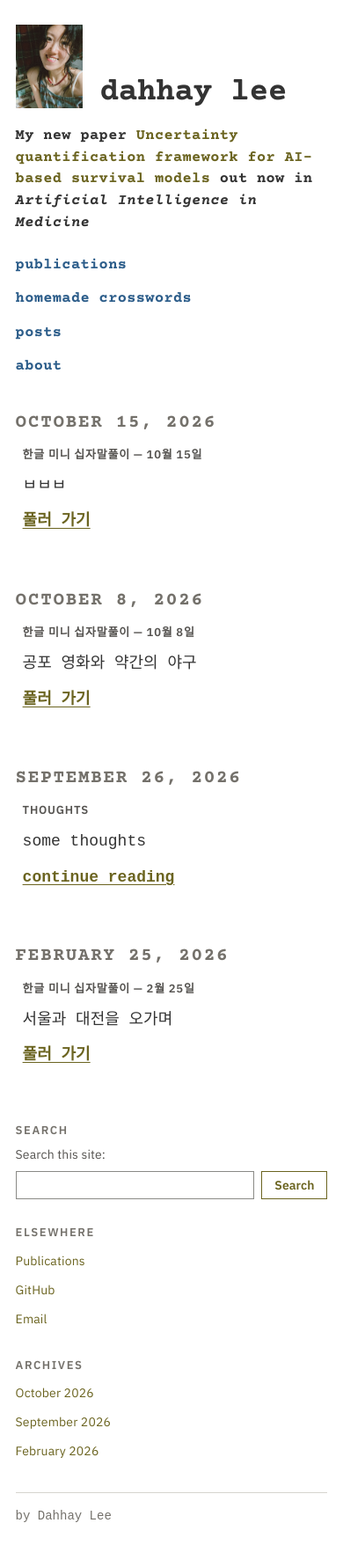
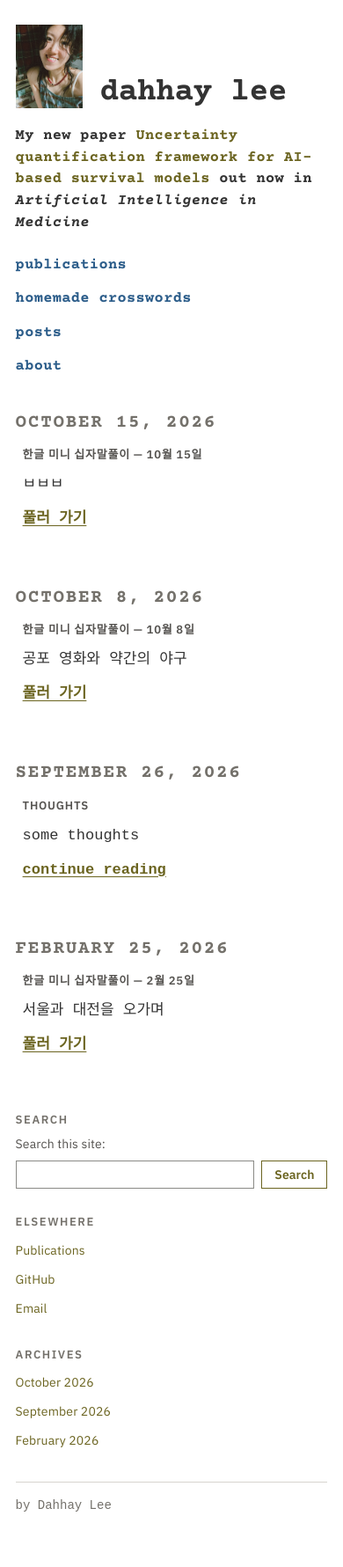
Before and after one commit to DahhayLee/DahhayLee.github.io, a Jekyll site: the page built from index.html, in a window 390 px wide. Shown: the whole page at 88% size. Built offline with Jekyll 4.4.1, drawn with Linux system fonts in a browser that asks for light colours; some web fonts are replaced.

Commit message:
Edit font size for mobile

```diff
--- a/assets/css/main.scss
+++ b/assets/css/main.scss
@@ -125,7 +125,7 @@ img { max-width: 100%; height: auto; }
 .site-footer { border-top: 1px solid var(--rule); padding-top: 1rem; font-size: 14px; color: var(--muted); }
 
 @media (max-width: 600px) {
-  body { font-size: 18px; }
+  body { font-size: 17px; }
   .wrap { padding: 1.75rem 1.1rem 3rem; gap: 2rem; }
   .wordmark { font-size: 36px; }
   .avatar { width: 76px; height: 95px; }
```
